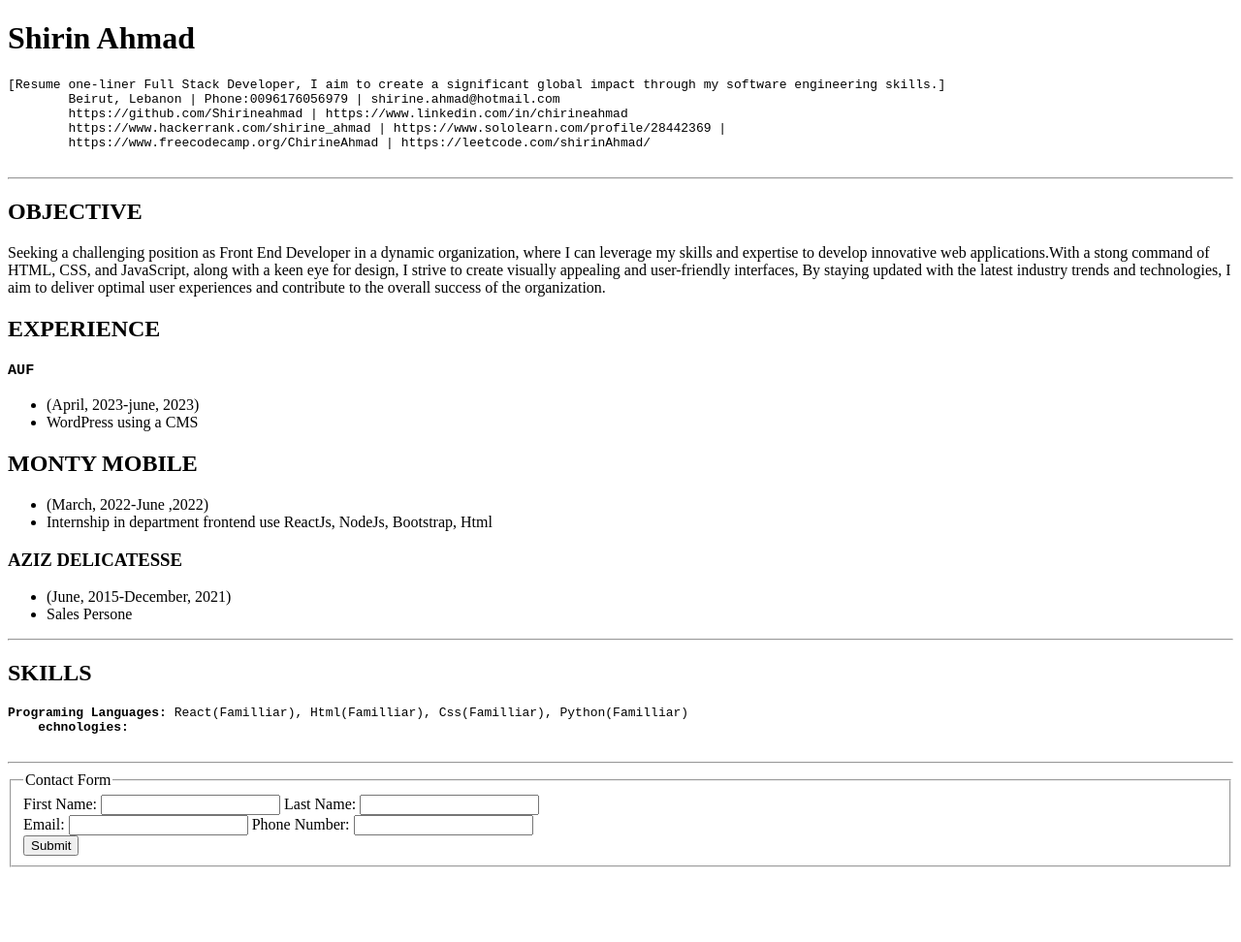
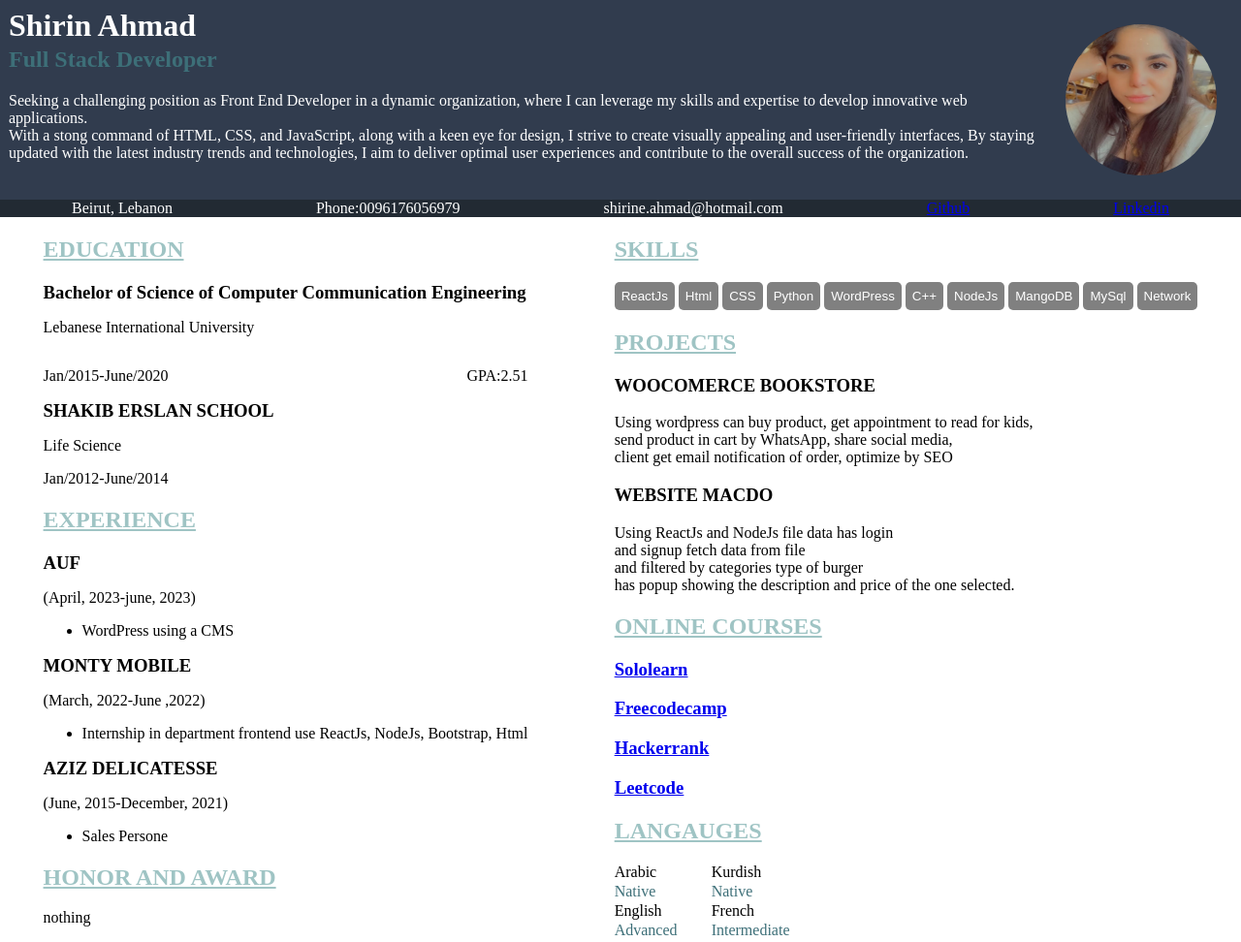
Before and after one commit to Shirineahmad/myPortfolio, a plain HTML site: page index.html in a window 1280 px wide. Shown: the whole page at 97% size. Before the commit the page ends 903 px from the top, so only its background shows below. Drawn offline with Linux system fonts and the light colour scheme.

Commit message:
beforelast

```diff
--- a/index.html
+++ b/index.html
@@ -3,63 +3,155 @@
 
 <head>
     <title>shirin Ahmad</title>
+    <link rel="stylesheet" href="style.css">
 </head>
 
 <body>
+    <header>
+
+        <div class="content">
+
+            <div class="header_section1_1">
                 <h1>Shirin Ahmad</h1>
-    <pre>[Resume one-liner Full Stack Developer, I aim to create a significant global impact through my software engineering skills.]
-        Beirut, Lebanon | Phone:0096176056979 | shirine.ahmad@hotmail.com
-        https://github.com/Shirineahmad | https://www.linkedin.com/in/chirineahmad
-        https://www.hackerrank.com/shirine_ahmad | https://www.sololearn.com/profile/28442369 |
-        https://www.freecodecamp.org/ChirineAhmad | https://leetcode.com/shirinAhmad/
-    </pre>
-    <hr>
-    <h2>OBJECTIVE</h2>
-    <P>Seeking a challenging position as Front End Developer in a dynamic organization, where I can leverage my skills
-        and expertise to develop innovative web applications.With a stong command of HTML, CSS, and JavaScript, along
-        with a keen eye for design, I strive to create visually appealing and user-friendly interfaces, By staying
-        updated with the latest industry trends and technologies, I aim to deliver optimal user experiences and
-        contribute to the overall success of the organization.</P>
+                <h2 class="sub_title">Full Stack Developer</h2>
+
+                <P>Seeking a challenging position as Front End Developer in a dynamic organization, where I can leverage
+                    my
+                    skills
+                    and expertise to develop innovative web applications.
+                    <br>With a stong command of HTML, CSS, and JavaScript,
+                    along with a keen eye for design, I strive to create visually appealing and user-friendly
+                    interfaces, By
+                    staying updated with the latest industry trends and technologies, I aim to deliver optimal user
+                    experiences and
+                    contribute to the overall success of the organization.
+                </P>
+
+            </div>
+            <img class="my_image" src="image\my_image.jpeg" />
+
+        </div>
+
+
+        <div class="header_section2">
+            <nav>
+                <ul class="ul_header_section_2">
+                    <li>Beirut, Lebanon</li>
+                    <li>Phone:0096176056979</li>
+                    <li>shirine.ahmad@hotmail.com</li>
+                    <li><a href="https://github.com/Shirineahmad">Github</a></li>
+                    <li><a href="https://www.linkedin.com/in/chirineahmad">Linkedin</a></li>
+                </ul>
+
+            </nav>
+        </div>
+    </header>
+
+
+    <div class="container">
+        <div class="contain1">
+            <h2>EDUCATION</h2>
+            <h3>Bachelor of Science of Computer Communication Engineering</h3>
+            <p>Lebanese International University</p>
+            <div class="tab1">
+            <p >Jan/2015-June/2020  </p>
+            <p >GPA:2.51</p>
+            </div>
+            <h3>SHAKIB ERSLAN SCHOOL</h3>
+            <p>Life Science</p>
+            <p class="tab1">Jan/2012-June/2014</p>
             <h2>EXPERIENCE</h2>
-    <h3><pre>AUF</h3>
+            <h3>AUF</h3>
+            <p>(April, 2023-june, 2023)</p>
             <ul>
-        <li>(April, 2023-june, 2023)</li>
+
                 <li>WordPress using a CMS</li>
             </ul>
 
-    <h2>MONTY MOBILE</h2>
+            <h3>MONTY MOBILE</h3>
+            <p>(March, 2022-June ,2022)</p>
             <ul>
-        <li>(March, 2022-June ,2022)</li>
+
                 <li>Internship in department frontend use ReactJs, NodeJs, Bootstrap, Html</li>
             </ul>
 
             <h3>AZIZ DELICATESSE</h3>
+            <p>(June, 2015-December, 2021)</p>
             <ul>
-        <li>(June, 2015-December, 2021)</li>
+
                 <li>Sales Persone</li>
             </ul>
-    <hr/>
+            <h2>HONOR AND AWARD</h2>
+            <p>nothing</p>
+
+        </div>
+        <div class="containe2">
             <h2>SKILLS</h2>
-    <pre><strong>Programing Languages:</strong> React(Familliar), Html(Familliar), Css(Familliar), Python(Familliar)
-    <strong>echnologies:</strong>
-    </pre>
-    <hr>
-    <form method="get">
+            <button class="skills">ReactJs</button>
+            <button class="skills">Html</button>
+            <button class="skills">CSS</button>
+            <button class="skills">Python</button>
+            <button class="skills">WordPress</button>
+            <button class="skills">C++</button>
+            <button class="skills">NodeJs</button>
+            <button class="skills">MangoDB</button>
+            <button class="skills">MySql</button>
+            <button class="skills">Network</button>
+            <h2>PROJECTS</h2>
+            <h3>WOOCOMERCE BOOKSTORE</h3>
+            <p>
+                Using wordpress can buy product, get appointment to read for kids,<br>
+                send product in cart by WhatsApp, share social media,<br>
+                client get email notification of order, optimize by SEO</p>
+            <h3>WEBSITE MACDO</h3>
+            <p>
+                Using ReactJs and NodeJs file data has login <br>
+                and signup fetch data from file<br>
+                and filtered by categories type of burger<br>
+                has popup showing the description and price of the one selected.</p>
+            <h2>ONLINE COURSES</h2>
+            <h3><a href="https://www.sololearn.com/profile/28442369">Sololearn</a></h3>
+            <h3><a href="https://www.freecodecamp.org/ChirineAhmad">Freecodecamp</a></h3>
+            <h3><a href="https://www.hackerrank.com/shirine_ahmad">Hackerrank</a></h3>
+            <h3><a href="https://leetcode.com/shirinAhmad/ ">Leetcode</a></h3>
+
+
+            <h2>LANGAUGES</h2>
+            <div class="grid">
+                <div>Arabic</div>
+                <div>Kurdish</div>
+                <div class="item">Native</div>
+                <div class="item">Native</div>
+                <div class="#">English</div>
+                <div class="#">French</div>
+                <div class="item">Advanced</div>
+                <div class="item">Intermediate</div>
+
+            </div>
+
+
+        </div>
+    </div>
+
+
+    <!-- <form method="get">
         <fieldset>
             <legend>Contact Form</legend>
             <label for="fn">First Name: </label>
-        <input type="text" id="fn" name="fn"/>
+            <input type="text" id="fn" name="fn" />
             <label for="ln">Last Name: </label>
-        <input type="text"  id="ln" name="ln"/>
-        <br/>
+            <input type="text" id="ln" name="ln" />
+            <br />
+            <label>Message</label>
+            <textarea rows="5"></textarea>
             <label for="mail">Email: </label>
-        <input type="email" id="mail" name="mail"/>
+            <input type="email" id="mail" name="mail" />
             <label for="phoneNumber">Phone Number: </label>
-        <input type="tel" id="phoneNumber" name="phoneNumber"/>
-        <br/>
-        <input type="submit"/>
+            <input type="tel" id="phoneNumber" name="phoneNumber" />
+            <br />
+            <input type="submit" />
         </fieldset>
-    </form>
+    </form> -->
 
 
 </body>
--- /dev/null
+++ b/style.css
@@ -0,0 +1,166 @@
+body {
+    margin: 0;
+    padding: 0;
+
+
+}
+
+header {
+
+    background-color: #313C4E;
+
+}
+
+.content {
+    display: flex;
+
+}
+
+.content h1 {
+    color: white;
+
+}
+
+.content p {
+    color: white;
+
+}
+
+.ul_header_section_2 li {
+    color: white;
+
+}
+
+.header_section2 {
+
+    background-color: #222A33;
+
+
+}
+
+.header_section1_1 {
+
+
+    flex: 1;
+    padding-top: 5px;
+    padding-left: 9px;
+
+}
+
+.sub_title {
+    color: #3D6F78;
+}
+
+nav {
+
+    overflow-x: auto;
+
+
+
+}
+
+nav .ul_header_section_2 {
+
+    display: flex;
+    flex-direction: row;
+
+    margin: 0px;
+    padding: 0px;
+    justify-content: space-around;
+    text-decoration: none;
+    list-style-type: none;
+    align-items: center;
+
+
+}
+
+nav .ul_header_section_2 li {
+
+    padding: 0px 10px;
+}
+
+.my_image {
+    border-radius: 50%;
+    width: 156px;
+    height: 156px;
+    padding: 25px;
+}
+
+h1 h2 h3 p {
+    font-family: "Times New Roman";
+
+}
+
+h1 {
+    line-height: 0.0;
+}
+
+.container {
+    display: flex;
+    flex-direction: row;
+    justify-content: space-around;
+}
+
+.container h2 {
+    color: #9FC4C4;
+    text-decoration: underline;
+    font-weight: 900;
+    font-size: x-large;
+}
+
+.contain1 h3 {
+    margin: 0;
+}
+
+.skills {
+    background-color: #808080;
+    color: white;
+    border-radius: 5px;
+    border: none;
+    padding: 7px;
+}
+
+.tab1 {
+    display: flex;
+    justify-content: space-between;
+}
+
+.grid {
+    display: inline-grid;
+    grid-template-columns: 100px 100px;
+    grid-template-rows: 20px 20px 20px 20px;
+}
+
+.item {
+    color: #3D6F78;
+}
+
+@media screen and (max-width:768) {
+    body {
+        flex-direction: column;
+        font-size: 14px;
+
+
+    }
+
+    .container {
+        display: block !important;
+    }
+
+    .contain1 {
+        display: block;
+    }
+
+    .content {
+        display: block;
+    }
+
+    nav .ul_header_section_2 {
+        display: block;
+    }
+
+    .tab1 {
+        display: block;
+    }
+
+}
```
Also changed, not shown: image/my_image.jpeg (added). Lines whose indentation alone changed are shown as unchanged.
